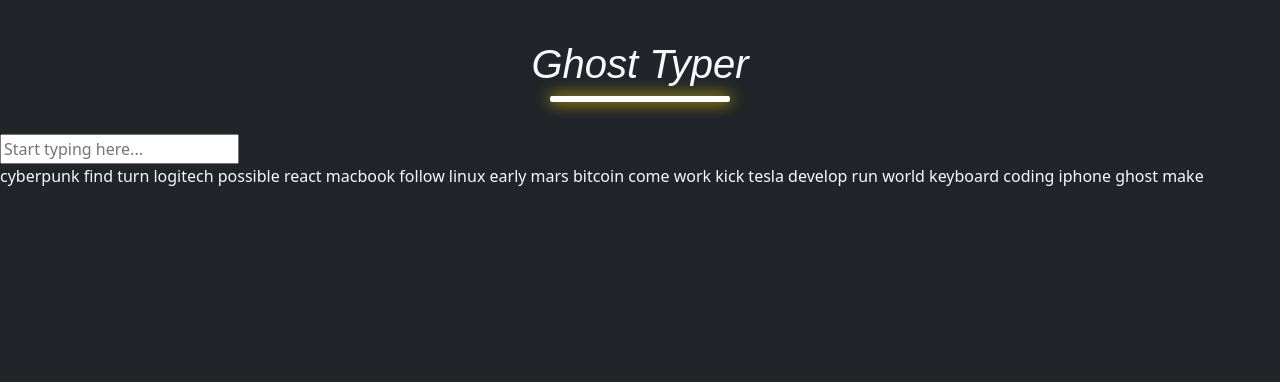
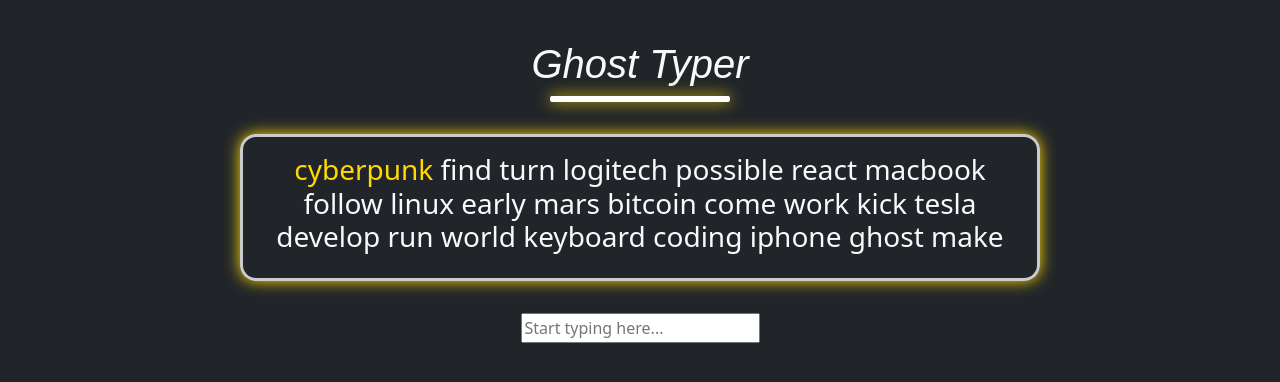
Before and after one commit to yusufkula/ghost_typer, a React (Create React App) app: page / in a window 1280 px wide. Shown: the top 382 px of the page. Built offline with nearby package versions, Linux system fonts and the light colour scheme; a web font is replaced by a local one.

Commit message:
add active word tracker which highlight which word you supposed to type, add css to make text area match the theme

```diff
--- a/public/style.css
+++ b/public/style.css
@@ -17,6 +17,7 @@
     padding-right: 1rem;
     padding-top: 0.5rem;
 }
+
 
 .saber {
     width: 180px;
@@ -56,3 +57,27 @@
         box-shadow: 0 0 9px rgb(255, 217, 0);
     }
 }
+
+.typeArea{
+    display: flex;
+    justify-content: center;
+    flex-direction: column;
+    align-items: center;
+    text-align: center;
+}
+
+.textArea{
+    border: 3px solid  #ccc;
+    max-width: 800px;
+    min-width: 500px;
+    border-radius: 1rem;
+    margin-left: 1rem;
+    margin-right: 1rem;
+    animation: glow 1.5s linear infinite;
+    margin-bottom: 2rem;
+    padding: 1rem;
+}
+
+.activeWord{
+    color: rgb(255, 217, 0);
+}
--- /dev/null
+++ b/src/RandomText.js
@@ -0,0 +1,6 @@
+const getRandomText = () => `react bitcoin run ghost cyberpunk macbook
+linux develop tesla iphone coding world mars kick turn
+logitech keyboard follow come early work find
+make possible`.split(' ').sort(() => Math.random() > 0.5 ? 1 : -1)
+
+export default getRandomText
--- /dev/null
+++ b/src/Word.jsx
@@ -0,0 +1,11 @@
+import React from "react";
+
+const Word = (props) => {
+    const { text, active, correct } = props
+
+    return (
+        <span className={active ? "activeWord" : ""}>{text} </span>
+    )
+}
+
+export default Word
--- a/src/typingTest.jsx
+++ b/src/typingTest.jsx
@@ -1,23 +1,42 @@
 import React, { useState, useRef } from "react";
-
-
-const getRandomText = () => `react bitcoin run ghost cyberpunk macbook
-linux develop tesla iphone coding world mars kick turn
-logitech keyboard follow come early work find
-make possible`.split(' ').sort(() => Math.random() > 0.5 ? 1 : -1)
+import getRandomText from "./RandomText";
+import Word from "./Word";
 
 const TypingTest = () => {
     const [userInput, setUserInput] = useState("")
     const text = useRef(getRandomText())
+    const [activeWordIndex, setActiveWordIndex] = useState(0)
+
+    const processInput = (value) => {
+        if (value.endsWith(' ')) {
+            setActiveWordIndex(i => i + 1);
+            setUserInput("");
+        } else {
+            setUserInput(value)
+        }
+    }
 
 
     return (
-        <div>
-            <input type="text"
-                placeholder="Start typing here..."
-                value={userInput}
-                onChange={(e) => setUserInput(e.target.value)} />
-            <p className="text-light">{text.current.join(' ')}</p>
+        <div className=" typeArea">
+            <div className="textArea">
+                <h3 className="text-light">{text.current.map((word, index) => {
+                    return (
+                        <Word
+                            text={word}
+                            active={index === activeWordIndex}
+                        />
+                    )
+                })}</h3>
+            </div>
+            <div className="inputArea">
+                <input type="text"
+                    className=""
+                    placeholder="Start typing here..."
+                    value={userInput}
+                    onChange={(e) => processInput(e.target.value)} />
+            </div>
+
         </div>
     )
 }
```
